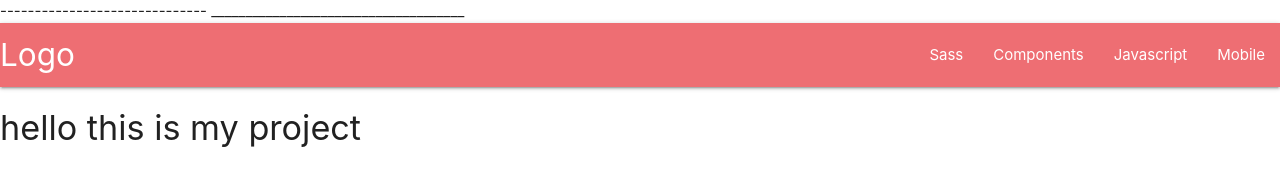
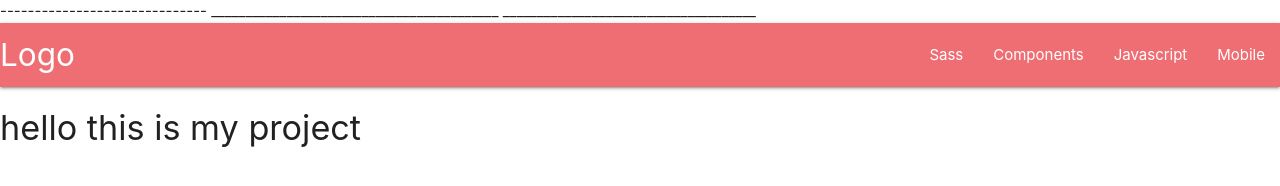
Before and after one commit to AfsoonHp/web-projects, a plain HTML site: page index.html in a window 1280 px wide. Drawn offline with Linux system fonts and the light colour scheme.

Commit message:
deletation

```diff
--- a/index.html
+++ b/index.html
@@ -13,7 +13,7 @@
 <body>
 
    ------------------------------
-
+__________________________________________
    _____________________________________
   <nav>
     <div class="nav-wrapper">
```
